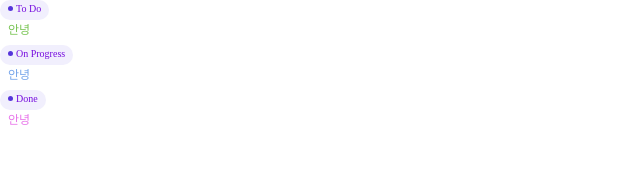
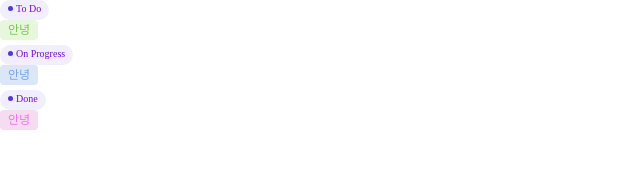
Before and after one commit to sprint-part3-team11/taskify, a Next.js app: page /hj in a window 1280 px wide. Shown: the top 180 px of the page, without its empty margins (0-640 px from the left). Built offline with nearby package versions, Linux system fonts and the light colour scheme.

Commit message:
style : light 색상 추가

```diff
--- a/src/styles/theme.ts
+++ b/src/styles/theme.ts
@@ -19,6 +19,11 @@ const theme = Object.freeze({
     orange: '#FFA500',
     skyBlue: '#76A5EA',
     pink: '#E876EA',
+    lightPurple: '#F1EFFD',
+    lightOrange: '#F9EEE3',
+    lightGreen: '#E7F7DB',
+    lightPink: '#F7DBF0',
+    lightSkyBlue: '#DBE6F7',
   },
 });
 
```
